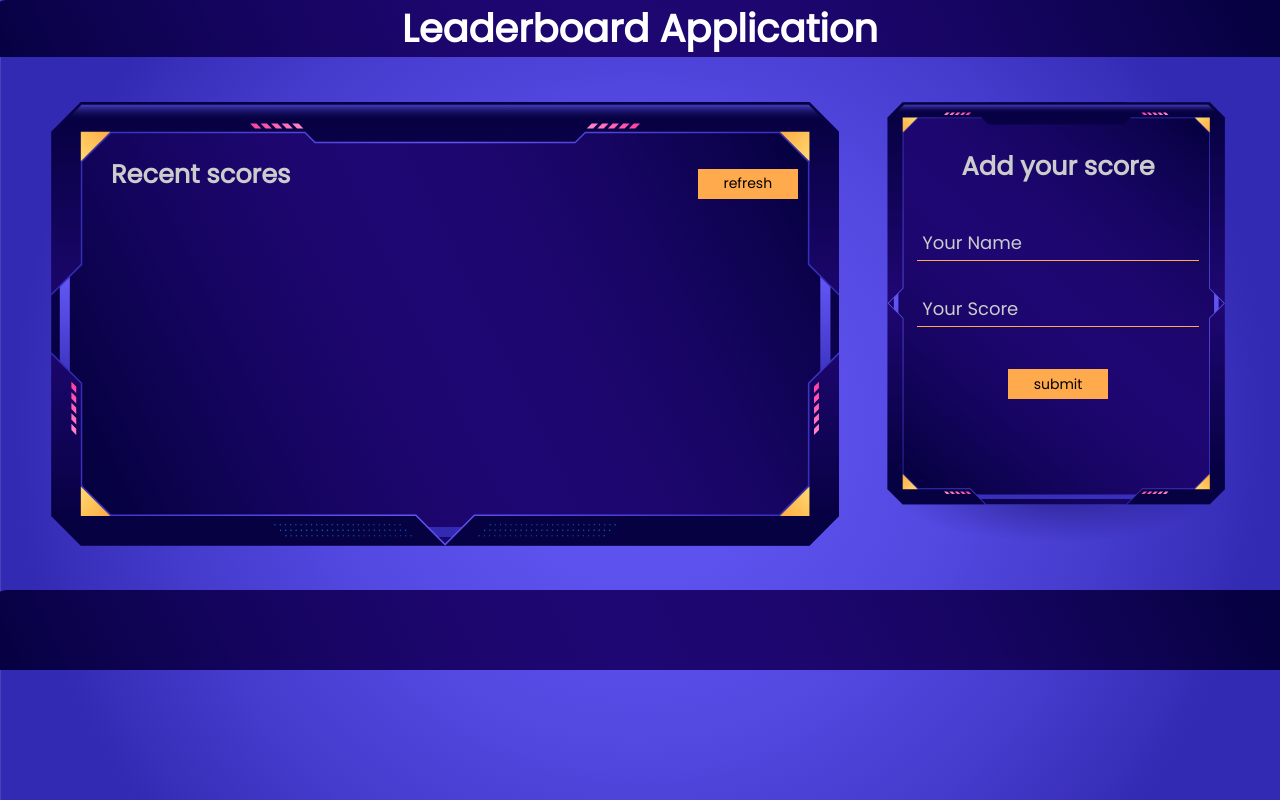
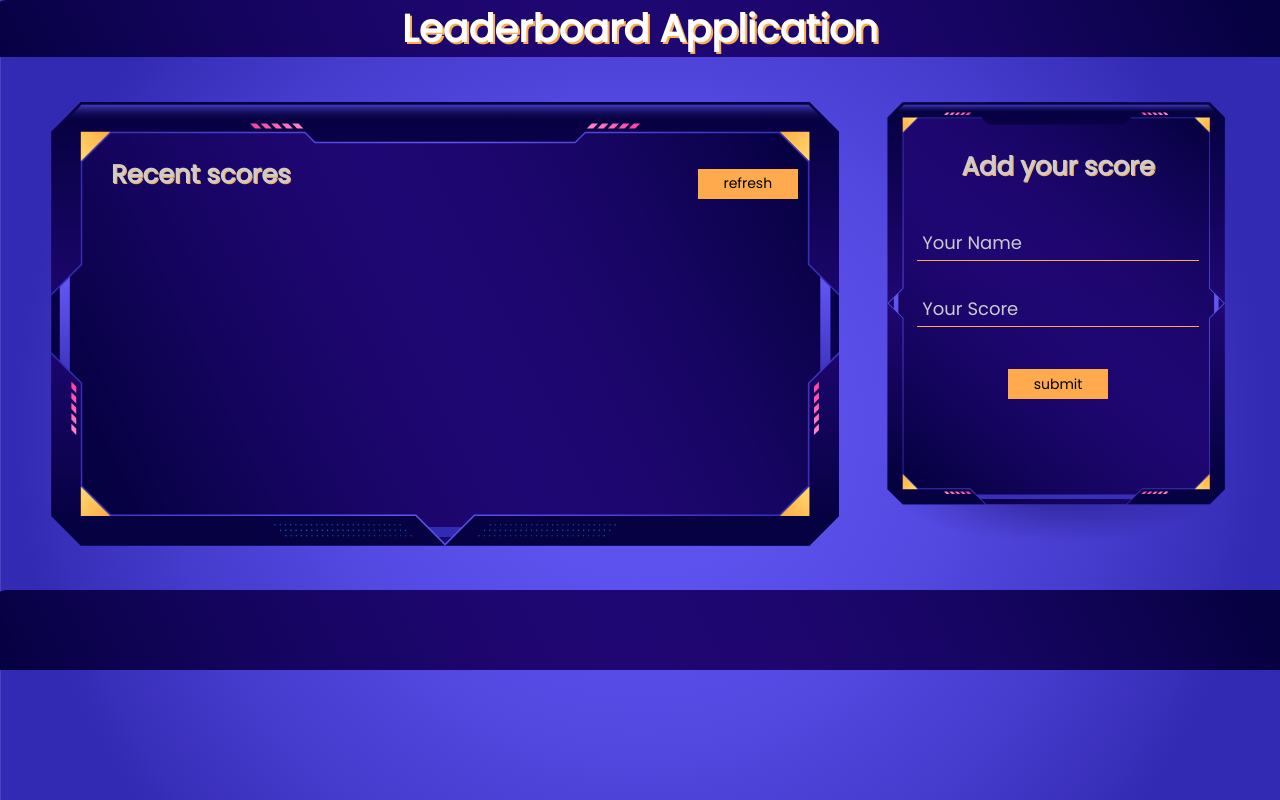
Before and after one commit to TuyishimireEric/Leaderboard, a website built with webpack: page src/index.html in a window 1280 px wide. Built offline with nearby package versions, Linux system fonts and the light colour scheme; no server answers.

Commit message:
added text effects

```diff
--- a/src/style.css
+++ b/src/style.css
@@ -50,6 +50,7 @@ body {
 h2 {
   text-align: center;
   color: #ccc;
+  text-shadow: 1px 1px #ffaa4d;
   font-size: 2vw;
 }
 
@@ -149,9 +150,11 @@ button:hover {
 }
 
 h1 {
+  color: #ccc;
   display: flex;
   justify-content: center;
   align-items: center;
+  text-shadow: 2px 2px #ffaa4d;
 }
 
 footer {
```
